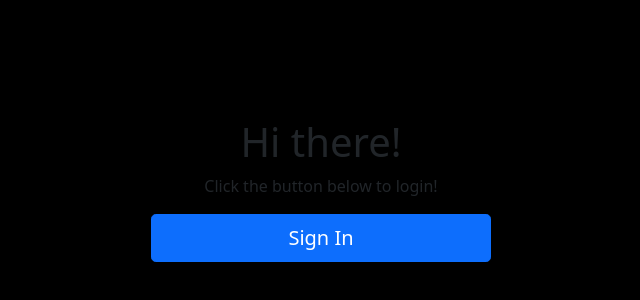
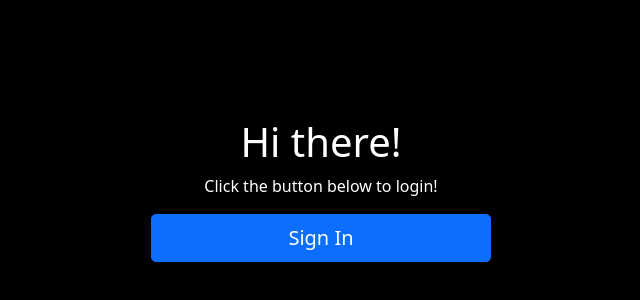
Before and after one commit to ursapictura/IN-CLASS-simply-books, a Next.js app: page /profile in a window 1280 px wide. Shown: the part 170-470 px from the top of the page, without its empty margins (319-959 px from the left). Built offline with nearby package versions, Linux system fonts and the light colour scheme; no server answers.

Commit message:
Improved css

```diff
--- a/components/Signin.js
+++ b/components/Signin.js
@@ -11,6 +11,7 @@ function Signin() {
         padding: '30px',
         maxWidth: '400px',
         margin: '0 auto',
+        color: 'white',
       }}
     >
       <h1>Hi there!</h1>
--- a/components/User.js
+++ b/components/User.js
@@ -13,7 +13,7 @@ export default function User() {
   return (
     <>
       <Card style={{ width: '18rem', margin: '10px' }}>
-        <Card.Img variant="top" src={user.photoURL} alt={user.displayName} />
+        <Card.Img variant="top" src={user.photoURL} alt={user.displayName} style={{ width: '10rem', margin: '10px auto', borderRadius: '50%' }} />
         <Card.Body>
           <Card.Title>{user.displayName}</Card.Title>
           <p className="card-text bold">{user.email}</p>
```
